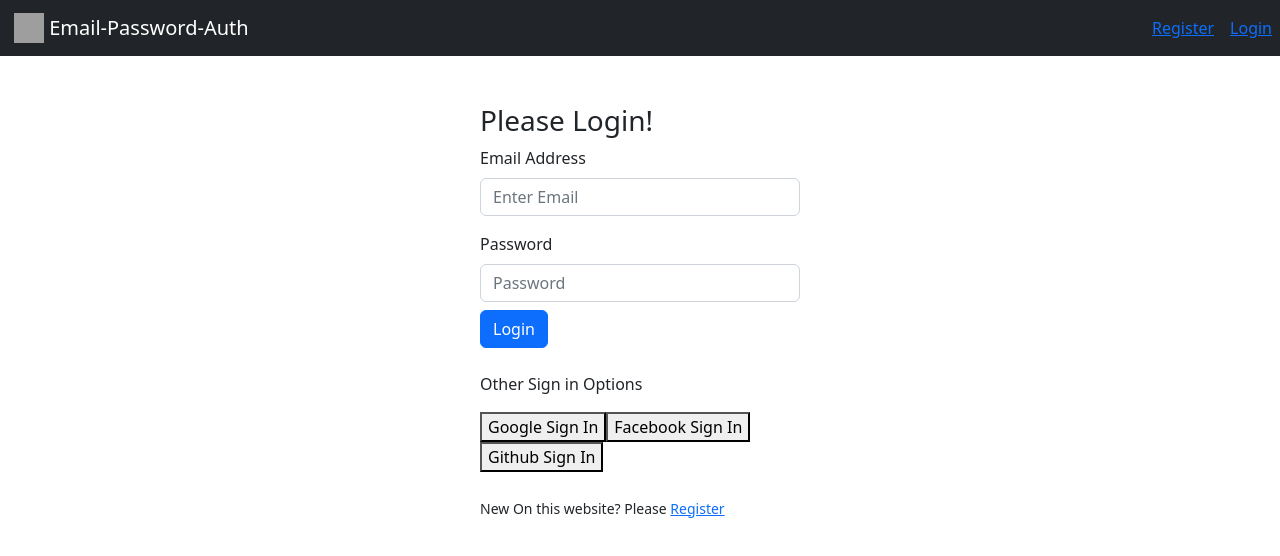
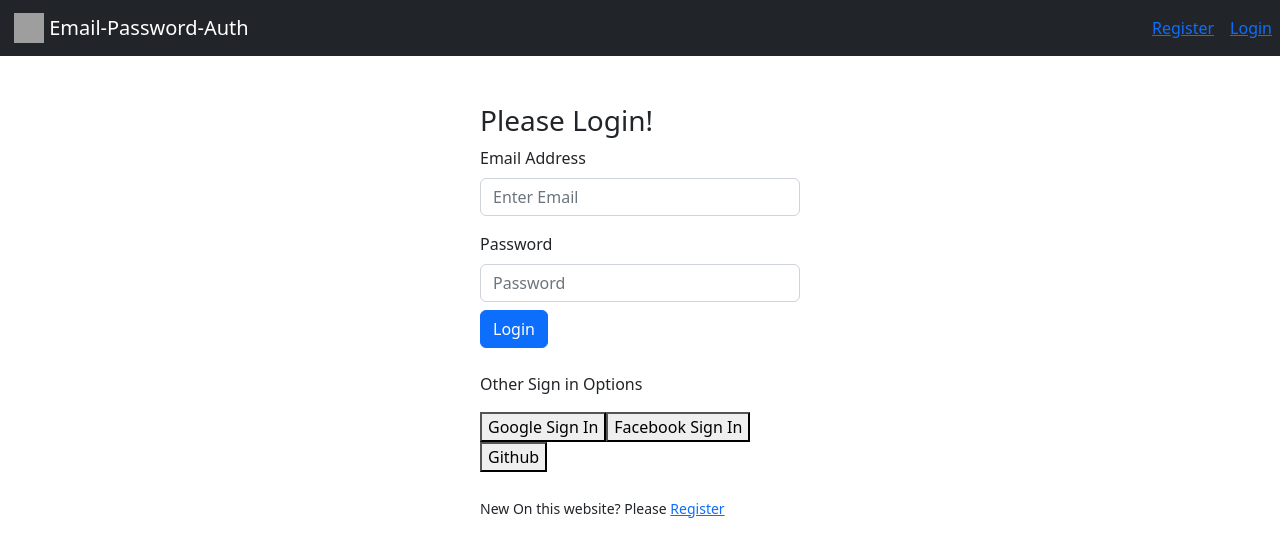
Before and after one commit to d3v-tushar/firebase-email-password-auth, a React (Create React App) app: page /login in a window 1280 px wide. Shown: the top 556 px of the page. Built offline with nearby package versions, Linux system fonts and the light colour scheme; grey boxes are pictures that could not be loaded.

Commit message:
FontAwesome Install

```diff
--- a/package.json
+++ b/package.json
@@ -3,6 +3,10 @@
   "version": "0.1.0",
   "private": true,
   "dependencies": {
+    "@fortawesome/fontawesome-svg-core": "^6.2.0",
+    "@fortawesome/free-regular-svg-icons": "^6.2.0",
+    "@fortawesome/free-solid-svg-icons": "^6.2.0",
+    "@fortawesome/react-fontawesome": "^0.2.0",
     "@testing-library/jest-dom": "^5.16.5",
     "@testing-library/react": "^13.4.0",
     "@testing-library/user-event": "^13.5.0",
--- a/src/components/LoginREactBootstrap.js
+++ b/src/components/LoginREactBootstrap.js
@@ -4,6 +4,7 @@ import Button from 'react-bootstrap/Button';
 import Form from 'react-bootstrap/Form';
 import { Link } from 'react-router-dom';
 import app from '../firebase/firebase.init';
+import { FontAwesomeIcon } from '@fortawesome/react-fontawesome';
 
 const auth = getAuth(app);
 
@@ -110,7 +111,7 @@ const LoginREactBootstrap = () => {
                 <div>
                     <button onClick={handleGoogleSignIn}>Google Sign In</button>
                     <button onClick={handleFacebookSignIn}>Facebook Sign In</button>
-                    <button onClick={handleGithubSignIn}>Github Sign In</button>
+                    <button onClick={handleGithubSignIn}>Github<FontAwesomeIcon icon="fa-brands fa-github" /></button>
                 </div>
             }
             <br />
```
Also changed, not shown: 1 other file (tests, documents, lock files or other folders).
